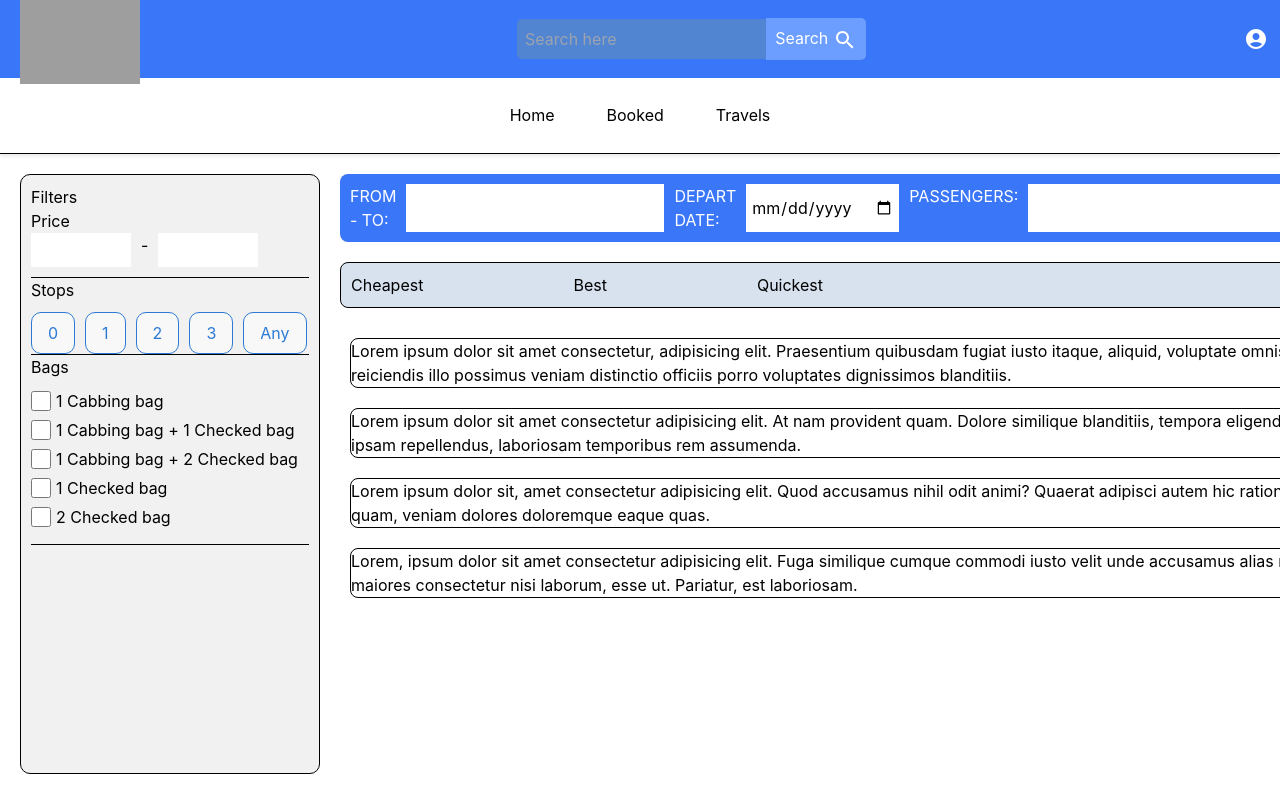
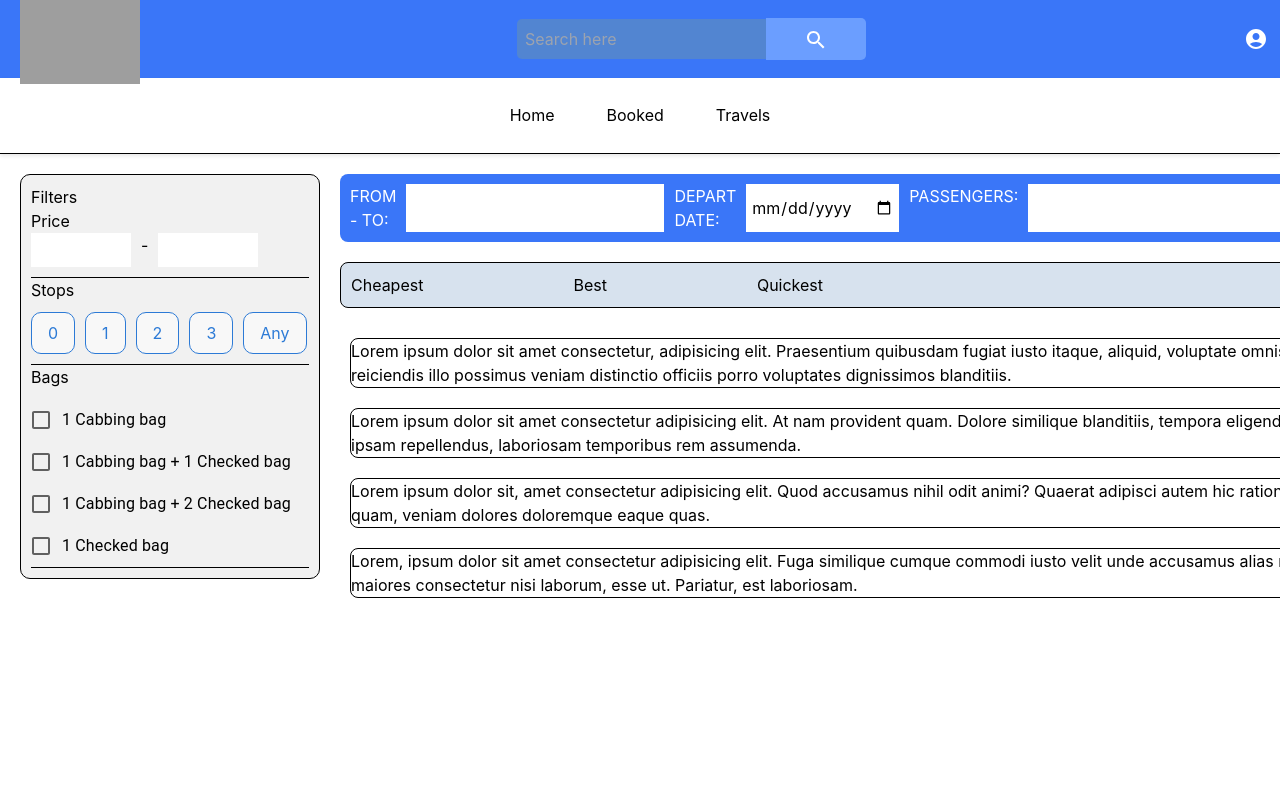
Before and after one commit to manuelRestrep0/frontend-presencial, a Next.js app: page /busqueda_vuelosB/filtrado_precio_rango in a window 1280 px wide. Shown: the top 800 px of the page. Built offline with nearby package versions, Linux system fonts and the light colour scheme; grey boxes are pictures that could not be loaded.

Commit message:
Refactorizacion botones de la columna de filtros

```diff
--- /dev/null
+++ b/components/Button/ButtonStops.tsx
@@ -0,0 +1,25 @@
+import React from 'react';
+
+interface ButtonStopProps {
+    label: string;
+}
+
+const ButtonStop: React.FC<ButtonStopProps> = ({ label }) => {
+    const style = {
+        backgroundColor: 'rgba(255, 255, 255, 0.5)',
+        color: '#2C7AD6',
+        border: '1px solid #2C7AD6',
+        borderRadius: '10px',
+        padding: '8px 16px',
+        cursor: 'pointer',
+        marginRight: '10px'
+    };
+
+    return (
+        <button type="button" style={style}>
+            {label}
+        </button>
+    );
+};
+
+export default ButtonStop;
--- /dev/null
+++ b/components/Button/CheckboxOptionProps.tsx
@@ -0,0 +1,17 @@
+import React from 'react';
+import { Checkbox, FormControlLabel } from '@mui/material';
+
+interface CheckboxOptionProps {
+    label: string;
+}
+
+const CheckboxOption: React.FC<CheckboxOptionProps> = ({ label }) => {
+    return (
+        <FormControlLabel
+            control={<Checkbox />}
+            label={label}
+        />
+    );
+};
+
+export default CheckboxOption;
--- a/components/Content/FiltersColumn.tsx
+++ b/components/Content/FiltersColumn.tsx
@@ -1,10 +1,12 @@
 import React from 'react';
+import ButtonStop from 'components/Button/ButtonStops';
+import CheckboxOption from 'components/Button/CheckboxOptionProps';
 
 export default function FiltersColumn() {
     return (
         <div style={{
             width: '300px',
-            height: '75vh',
+            height: 'auto',  // Cambiado de '75vh' a 'auto'
             backgroundColor: '#F1F1F1',
             border: '1px solid black',
             borderRadius: '10px',
@@ -19,11 +21,11 @@ export default function FiltersColumn() {
             </div>
 
             {/* Segundo div */}
-            <div style={{ borderBottom: '1px solid black', display: 'flex', flexDirection: 'column', paddingBottom: '10px' }}>
+            <div style={{ borderBottom: '1px solid black', display: 'flex', flexDirection: 'column' }}>
                 {/* Título del segundo div */}
                 <h2>Price</h2>
                 {/* Contenido del segundo div */}
-                <div style={{ display: 'flex' }}>
+                <div style={{ display: 'flex', marginBottom: '10px'}}>
                     {/* Primer input */}
                     <input type="number" style={{ marginRight: '5px', width: '100px', padding: '5px' }} />
                     {/* Separador */}
@@ -38,52 +40,13 @@ export default function FiltersColumn() {
                 {/* Título del filtro de paradas */}
                 <h2 style={{ marginBottom: '10px' }}>Stops</h2>
                 {/* Botones de selección de paradas */}
-                <div style={{ display: 'flex' }}>
+                <div style={{ display: 'flex', marginBottom: '10px' }}> {/* Añadido margen inferior */}
                     {/* Botones de selección */}
-                    <button type="button" style={{
-                        backgroundColor: 'rgba(255, 255, 255, 0.5)',
-                        color: '#2C7AD6',
-                        border: '1px solid #2C7AD6',
-                        borderRadius: '10px',
-                        padding: '8px 16px',
-                        cursor: 'pointer',
-                        marginRight: '10px'
-                    }}>0</button>
-                    <button type="button" style={{
-                        backgroundColor: 'rgba(255, 255, 255, 0.5)',
-                        color: '#2C7AD6',
-                        border: '1px solid #2C7AD6',
-                        borderRadius: '10px',
-                        padding: '8px 16px',
-                        cursor: 'pointer',
-                        marginRight: '10px'
-                    }}>1</button>
-                    <button type="button" style={{
-                        backgroundColor: 'rgba(255, 255, 255, 0.5)',
-                        color: '#2C7AD6',
-                        border: '1px solid #2C7AD6',
-                        borderRadius: '10px',
-                        padding: '8px 16px',
-                        cursor: 'pointer',
-                        marginRight: '10px'
-                    }}>2</button>
-                    <button type="button" style={{
-                        backgroundColor: 'rgba(255, 255, 255, 0.5)',
-                        color: '#2C7AD6',
-                        border: '1px solid #2C7AD6',
-                        borderRadius: '10px',
-                        padding: '8px 16px',
-                        cursor: 'pointer',
-                        marginRight: '10px'
-                    }}>3</button>
-                    <button type="button" style={{
-                        backgroundColor: 'rgba(255, 255, 255, 0.5)',
-                        color: '#2C7AD6',
-                        border: '1px solid #2C7AD6',
-                        borderRadius: '10px',
-                        padding: '8px 16px',
-                        cursor: 'pointer'
-                    }}>Any</button>
+                    <ButtonStop label="0" />
+                    <ButtonStop label="1" />
+                    <ButtonStop label="2" />
+                    <ButtonStop label="3" />
+                    <ButtonStop label="Any" />
                 </div>
             </div>
 
@@ -91,38 +54,20 @@ export default function FiltersColumn() {
             <div style={{
                 borderBottom: '1px solid black',
                 display: 'flex',
-                flexDirection: 'column',
-                paddingBottom: '10px'
+                flexDirection: 'column'
             }}>
                 {/* Título del segundo filtro */}
                 <h2 style={{ marginBottom: '10px' }}>Bags</h2>
                 {/* Checkboxes para la selección de opciones */}
                 <div style={{ display: 'flex', flexDirection: 'column' }}>
                     {/* Checkbox para la primera opción */}
-                    <label style={{ display: 'flex', alignItems: 'center', marginBottom: '5px' }}>
-                        <input type="checkbox" name="checkbox" style={{ marginRight: '5px', width: '20px', height: '20px', borderRadius: '3px' }} />
-                        1 Cabbing bag
-                    </label>
+                    <CheckboxOption label="1 Cabbing bag" />
                     {/* Checkbox para la segunda opción */}
-                    <label style={{ display: 'flex', alignItems: 'center', marginBottom: '5px' }}>
-                        <input type="checkbox" name="checkbox" style={{ marginRight: '5px', width: '20px', height: '20px', borderRadius: '3px' }} />
-                        1 Cabbing bag + 1 Checked bag
-                    </label>
+                    <CheckboxOption label="1 Cabbing bag + 1 Checked bag" />
                     {/* Checkbox para la tercera opción */}
-                    <label style={{ display: 'flex', alignItems: 'center', marginBottom: '5px' }}>
-                        <input type="checkbox" name="checkbox" style={{ marginRight: '5px', width: '20px', height: '20px', borderRadius: '3px' }} />
-                        1 Cabbing bag + 2 Checked bag
-                    </label>
+                    <CheckboxOption label="1 Cabbing bag + 2 Checked bag" />
                     {/* Checkbox para la cuarta opción */}
-                    <label style={{ display: 'flex', alignItems: 'center', marginBottom: '5px' }}>
-                        <input type="checkbox" name="checkbox" style={{ marginRight: '5px', width: '20px', height: '20px', borderRadius: '3px' }} />
-                        1 Checked bag
-                    </label>
-                    {/* Checkbox para la quinta opción */}
-                    <label style={{ display: 'flex', alignItems: 'center', marginBottom: '5px' }}>
-                        <input type="checkbox" name="checkbox" style={{ marginRight: '5px', width: '20px', height: '20px', borderRadius: '3px' }} />
-                        2 Checked bag
-                    </label>
+                    <CheckboxOption label="1 Checked bag" />
                 </div>
             </div>
         </div>
--- a/components/NavigationBar/TopBar.tsx
+++ b/components/NavigationBar/TopBar.tsx
@@ -16,7 +16,7 @@ const Header: React.FC = () => {
         />
         <div style={{ display: 'flex', alignItems: 'center', justifyContent: 'center', flexGrow: 1 }}>
           <input type="text" placeholder="Search here" style={{ width: '250px', marginLeft: '-1px', marginRight: '-1px', borderRadius: '5px 0 0 5px', backgroundColor: '#5285D1', color: '#FFFFFF', padding: '8px', border: 'none', borderTopRightRadius: '0', borderBottomRightRadius: '0' }} />
-          <button type="button" style={{ backgroundColor: '#6B9EFF', color: '#FFFFFF', borderRadius: '0 5px 5px 0', border: 'none', padding: '8px', width: '100px' }}>Search <SearchIcon /></button>
+          <button type="button" style={{ backgroundColor: '#6B9EFF', color: '#FFFFFF', borderRadius: '0 5px 5px 0', border: 'none', padding: '8px', width: '100px' }}><SearchIcon /></button>
         </div>
         <IconButton
           edge="start"
```
